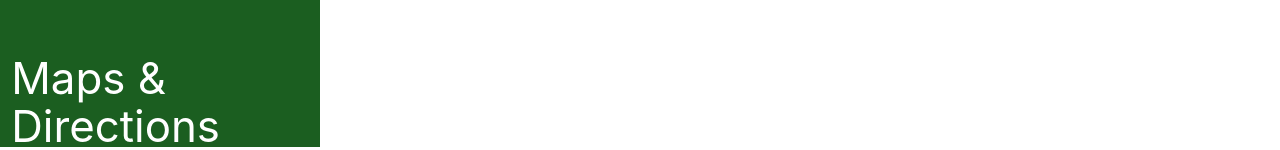
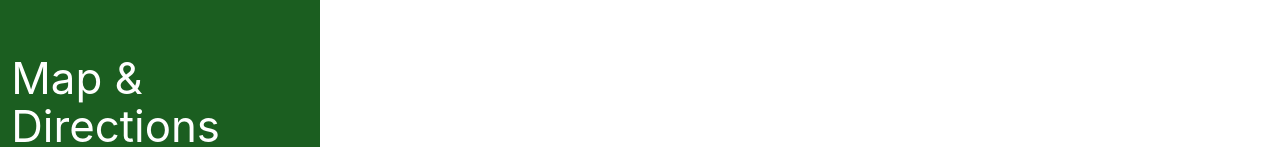
Before and after one commit to maddhruv/jecrcx.github.io, a plain HTML site: page index.html in a window 1280 px wide. Shown: the part 652-802 px from the top of the page. Drawn offline with nearby package versions, Linux system fonts and the light colour scheme.

Commit message:
check pulls

```diff
--- a/index.html
+++ b/index.html
@@ -59,7 +59,7 @@
 			</div>
 			<div class="col s3 box green darken-4 hoverable">
 				<img src="assets/img/site/maps.png" class="icons" />
-				<h3 class="white-text">Maps & Directions</h3>
+				<h3 class="white-text">Map & Directions</h3>
 			</div>
 		</div>
 	</div>
```
